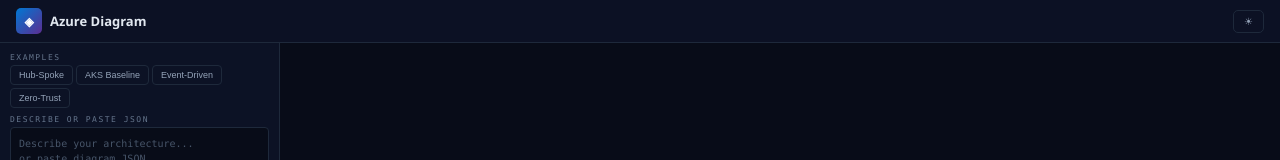
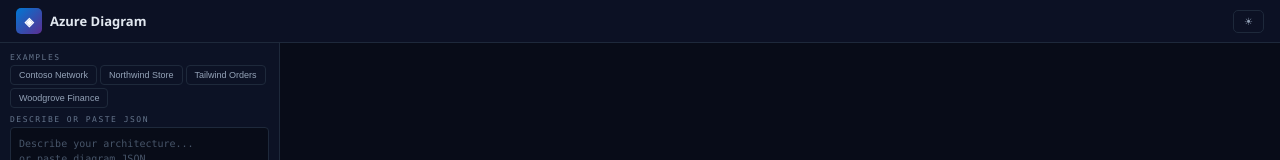
Before and after one commit to figlyn/azure-diagram-builder, a React (Vite) app: page / in a window 1280 px wide. Shown: the top 160 px of the page. Built offline with nearby package versions, Linux system fonts and the light colour scheme.

Commit message:
feat: enterprise business names for all 4 demo templates

```diff
--- a/src/App.jsx
+++ b/src/App.jsx
@@ -44,7 +44,7 @@
 const HIER_NODES={subnet_grp:new Set(["vm","vmss","aks","appservice","functions","container","nsg","lb","appgw"]),aks_grp:new Set(["container","acr","monitor","appinsights","loganalytics"])};
 
 const DEMOS={
-  hubspoke:{title:"Hub-Spoke Network Topology",
+  hubspoke:{title:"Contoso Enterprise Network",
     groups:[
       {id:"g1",type:"onprem",label:"Corporate Data Center",children:["n1"]},
       {id:"g2",type:"region",label:"Azure East US",children:["g3","g4","g5"]},
@@ -57,12 +57,14 @@
     ],
     nodes:[
       {id:"n1",type:"vm",label:"Domain Controllers",techName:"corp-dc-servers"},
-      {id:"n2",type:"vpngw",label:"VPN Gateway",techName:"vpngw-hub-001",wafPillar:"SE"},
-      {id:"n3",type:"firewall",label:"Corporate Firewall",techName:"afw-hub-001",wafPillar:"SE"},
-      {id:"n4",type:"aks",label:"Production Cluster",techName:"aks-prod-001",wafPillar:"RE"},
-      {id:"n5",type:"appservice",label:"Web Application",techName:"app-prod-001",wafPillar:"PE"},
-      {id:"n6",type:"vm",label:"Dev Workstation",techName:"vm-dev-001",wafPillar:"CO"},
-      {id:"n7",type:"sqldb",label:"Dev Database",techName:"sql-dev-001",wafPillar:"CO"}
+      {id:"n2",type:"vpngw",label:"Corporate Office Gateway",techName:"vgw-corp-hub-001",wafPillar:"SE"},
+      {id:"n3",type:"firewall",label:"Central Traffic Inspector",techName:"afw-hub-001",wafPillar:"SE"},
+      {id:"n4",type:"aks",label:"Product Catalog Platform",techName:"aks-spoke1-prod-001",wafPillar:"RE"},
+      {id:"n5",type:"appservice",label:"Employee Self-Service Portal",techName:"app-spoke2-prod-001",wafPillar:"PE"},
+      {id:"n6",type:"vm",label:"Legacy ERP Middleware",techName:"vm-spoke3-erp-001",wafPillar:"CO"},
+      {id:"n7",type:"sqldb",label:"Customer Master Database",techName:"sqldb-spoke1-prod-001",wafPillar:"CO"},
+      {id:"n8",type:"keyvault",label:"Shared Secrets Store",techName:"kv-hub-001",wafPillar:"SE"},
+      {id:"n9",type:"monitor",label:"Enterprise Operations Dashboard",techName:"log-hub-001",wafPillar:"OE"}
     ],
     edges:[
       {from:"n1",to:"n2",label:"IPSec/IKEv2",style:"solid"},
@@ -70,26 +72,30 @@
       {from:"n3",to:"n4",label:"VNet Peering",style:"solid"},
       {from:"n3",to:"n6",label:"VNet Peering",style:"solid"},
       {from:"n4",to:"n5",label:"Internal",style:"solid"},
-      {from:"n4",to:"n7",label:"TCP/1433",style:"dashed"}
+      {from:"n4",to:"n7",label:"TCP/1433",style:"dashed"},
+      {from:"n3",to:"n8",label:"Private Link",style:"dashed"},
+      {from:"n3",to:"n9",label:"Diagnostics",style:"dashed"}
     ]
   },
-  aksbaseline:{title:"AKS Baseline Architecture",
+  aksbaseline:{title:"NorthwindTraders.com \u2014 Cloud-Native Storefront",
     groups:[
       {id:"g1",type:"region",label:"East US",children:["g2","g3","n1"]},
       {id:"g2",type:"vnet_grp",label:"aks-vnet-001 (10.0.0.0/16)",children:["g4","g5"]},
-      {id:"g3",type:"rg",label:"rg-aks-baseline",children:["n6","n7","n8"]},
+      {id:"g3",type:"rg",label:"rg-aks-baseline",children:["n6","n7","n8","n9","n10"]},
       {id:"g4",type:"subnet_grp",label:"snet-ingress (10.0.1.0/24)",children:["n2"]},
       {id:"g5",type:"subnet_grp",label:"snet-nodepool (10.0.2.0/24)",children:["n3","n4","n5"]}
     ],
     nodes:[
-      {id:"n1",type:"frontdoor",label:"Global CDN",techName:"afd-baseline-001",wafPillar:"PE"},
-      {id:"n2",type:"appgw",label:"Ingress Controller",techName:"agw-ingress-001",wafPillar:"SE"},
-      {id:"n3",type:"aks",label:"Microservices Cluster",techName:"aks-baseline-001",wafPillar:"RE"},
+      {id:"n1",type:"frontdoor",label:"Global Storefront Accelerator",techName:"afd-ecom-prod-001",wafPillar:"PE"},
+      {id:"n2",type:"appgw",label:"Storefront Traffic Manager",techName:"agw-ecom-prod-001",wafPillar:"SE"},
+      {id:"n3",type:"aks",label:"Checkout & Catalog Services",techName:"aks-ecom-prod-001",wafPillar:"RE"},
       {id:"n4",type:"container",label:"Workload Pods",techName:"workload-pods",wafPillar:"PE"},
       {id:"n5",type:"nsg",label:"Node Pool NSG",techName:"nsg-nodepool-001",wafPillar:"SE"},
-      {id:"n6",type:"acr",label:"Container Registry",techName:"cr-baseline-001",wafPillar:"OE"},
-      {id:"n7",type:"keyvault",label:"Secret Store",techName:"kv-baseline-001",wafPillar:"SE"},
-      {id:"n8",type:"appinsights",label:"App Telemetry",techName:"appi-baseline-001",wafPillar:"OE"}
+      {id:"n6",type:"acr",label:"Release Artifact Registry",techName:"cr-ecom-prod-001",wafPillar:"OE"},
+      {id:"n7",type:"keyvault",label:"Payment Tokenization Vault",techName:"kv-ecom-prod-001",wafPillar:"SE"},
+      {id:"n8",type:"appinsights",label:"Shopper Experience Telemetry",techName:"appi-ecom-prod-001",wafPillar:"OE"},
+      {id:"n9",type:"monitor",label:"Platform Health Center",techName:"monitor-ecom-prod-001",wafPillar:"OE"},
+      {id:"n10",type:"loganalytics",label:"Storefront Diagnostics Workspace",techName:"log-ecom-prod-001",wafPillar:"OE"}
     ],
     edges:[
       {from:"n1",to:"n2",label:"HTTPS/443",style:"solid"},
@@ -98,75 +104,65 @@
       {from:"n3",to:"n6",label:"Pull HTTPS",style:"solid"},
       {from:"n3",to:"n7",label:"Managed Identity",style:"dashed"},
       {from:"n3",to:"n8",label:"Telemetry",style:"dashed"},
-      {from:"n5",to:"n3",label:"Micro-segment",style:"dashed"}
+      {from:"n5",to:"n3",label:"Micro-segment",style:"dashed"},
+      {from:"n8",to:"n9",label:"Metrics",style:"dashed"},
+      {from:"n9",to:"n10",label:"Logs",style:"dashed"}
     ]
   },
-  eventdriven:{title:"Event-Driven Microservices",
+  eventdriven:{title:"Tailwind Retail \u2014 Real-Time Order Processing",
     groups:[
-      {id:"g1",type:"rg",label:"rg-event-driven-001",children:["g2","g3","g4"]},
-      {id:"g2",type:"custom",label:"Ingestion Layer",children:["n3","n4"]},
-      {id:"g3",type:"custom",label:"Processing Layer",children:["n5","n6","n7"]},
-      {id:"g4",type:"custom",label:"Storage Layer",children:["n8","n9"]}
+      {id:"g1",type:"rg",label:"rg-tailwind-orders-prod",children:["g2","g3","g4"]},
+      {id:"g2",type:"custom",label:"Ingestion Layer",children:["n2","n3"]},
+      {id:"g3",type:"custom",label:"Processing Layer",children:["n4","n5"]},
+      {id:"g4",type:"custom",label:"Storage Layer",children:["n6","n7"]}
     ],
     nodes:[
-      {id:"n1",type:"apim",label:"API Gateway",techName:"apim-gateway-001",wafPillar:"SE"},
-      {id:"n2",type:"appinsights",label:"Observability",techName:"appi-eventsvc-001",wafPillar:"OE"},
-      {id:"n3",type:"eventhub",label:"Event Stream",techName:"evh-events-001",wafPillar:"RE"},
-      {id:"n4",type:"servicebus",label:"Command Bus",techName:"sb-commands-001",wafPillar:"RE"},
-      {id:"n5",type:"functions",label:"Event Processor",techName:"func-processor-001",wafPillar:"PE"},
-      {id:"n6",type:"functions",label:"Command Handler",techName:"func-handler-001",wafPillar:"PE"},
-      {id:"n7",type:"streamanalytics",label:"Real-time Analytics",techName:"asa-realtime-001",wafPillar:"PE"},
-      {id:"n8",type:"cosmos",label:"State Store",techName:"cosmos-state-001",wafPillar:"RE"},
-      {id:"n9",type:"storage",label:"Cold Archive",techName:"st-archive-001",wafPillar:"CO"}
+      {id:"n1",type:"apim",label:"Partner & Mobile API Gateway",techName:"apim-orders-prod-001",wafPillar:"SE"},
+      {id:"n2",type:"eventhub",label:"Order Event Stream",techName:"evh-orders-prod-001",wafPillar:"RE"},
+      {id:"n3",type:"servicebus",label:"Fulfillment Command Queue",techName:"sb-fulfill-prod-001",wafPillar:"RE"},
+      {id:"n4",type:"functions",label:"Inventory Reservation Engine",techName:"func-inventory-prod-001",wafPillar:"PE"},
+      {id:"n5",type:"streamanalytics",label:"Live Revenue Analytics",techName:"asa-revenue-prod-001",wafPillar:"PE"},
+      {id:"n6",type:"cosmos",label:"Order State Store",techName:"cosmos-orders-prod-001",wafPillar:"RE"},
+      {id:"n7",type:"storage",label:"Receipt & Invoice Archive",techName:"st-receipts-prod-001",wafPillar:"CO"}
     ],
     edges:[
-      {from:"n1",to:"n3",label:"Publish AMQP",style:"solid"},
-      {from:"n1",to:"n4",label:"Route AMQP",style:"solid"},
-      {from:"n3",to:"n5",label:"Trigger",style:"solid"},
-      {from:"n4",to:"n6",label:"Trigger",style:"solid"},
-      {from:"n5",to:"n8",label:"Write",style:"solid"},
-      {from:"n6",to:"n8",label:"Write",style:"solid"},
-      {from:"n7",to:"n3",label:"Query",style:"solid"},
-      {from:"n7",to:"n9",label:"Archive",style:"solid"},
-      {from:"n1",to:"n2",label:"Telemetry",style:"dashed"},
-      {from:"n5",to:"n2",label:"Metrics",style:"dashed"}
+      {from:"n1",to:"n2",label:"Publish AMQP",style:"solid"},
+      {from:"n1",to:"n3",label:"Route AMQP",style:"solid"},
+      {from:"n2",to:"n4",label:"Trigger",style:"solid"},
+      {from:"n3",to:"n4",label:"Trigger",style:"solid"},
+      {from:"n4",to:"n6",label:"Write",style:"solid"},
+      {from:"n5",to:"n2",label:"Query",style:"solid"},
+      {from:"n5",to:"n7",label:"Archive",style:"solid"},
+      {from:"n4",to:"n5",label:"Metrics",style:"dashed"}
     ]
   },
-  zerotrust:{title:"Zero-Trust Network Architecture",
+  zerotrust:{title:"Woodgrove Financial \u2014 Zero-Trust Trading",
     groups:[
       {id:"g1",type:"custom",label:"Identity Perimeter",children:["n1","n2"]},
       {id:"g2",type:"region",label:"East US",children:["g3","g4"]},
       {id:"g3",type:"vnet_grp",label:"vnet-zerotrust-001 (10.0.0.0/16)",children:["g5","g6"]},
-      {id:"g4",type:"rg",label:"rg-security-platform",children:["n9","n10","n11","n12"]},
+      {id:"g4",type:"rg",label:"rg-security-platform",children:["n7","n8"]},
       {id:"g5",type:"subnet_grp",label:"snet-dmz (10.0.1.0/24)",children:["n3","n4"]},
-      {id:"g6",type:"subnet_grp",label:"snet-app (10.0.2.0/24)",children:["n5","n6","n7","n8"]}
+      {id:"g6",type:"subnet_grp",label:"snet-app (10.0.2.0/24)",children:["n5","n6"]}
     ],
     nodes:[
-      {id:"n1",type:"entra",label:"Identity Provider",techName:"entra-tenant-001",wafPillar:"SE"},
-      {id:"n2",type:"condaccess",label:"Access Policies",techName:"ca-policy-001",wafPillar:"SE"},
-      {id:"n3",type:"appgw",label:"WAF Ingress",techName:"agw-waf-001",wafPillar:"SE"},
-      {id:"n4",type:"nsg",label:"DMZ Firewall",techName:"nsg-dmz-001",wafPillar:"SE"},
-      {id:"n5",type:"aks",label:"App Cluster",techName:"aks-apps-001",wafPillar:"RE"},
-      {id:"n6",type:"functions",label:"API Functions",techName:"func-api-001",wafPillar:"PE"},
-      {id:"n7",type:"keyvault",label:"App Secrets",techName:"kv-secrets-001",wafPillar:"SE"},
-      {id:"n8",type:"sqldb",label:"Private Database",techName:"sql-private-001",wafPillar:"RE"},
-      {id:"n9",type:"sentinel",label:"SIEM",techName:"siem-sentinel-001",wafPillar:"SE"},
-      {id:"n10",type:"monitor",label:"Monitoring",techName:"mon-platform-001",wafPillar:"OE"},
-      {id:"n11",type:"loganalytics",label:"Security Logs",techName:"log-security-001",wafPillar:"OE"},
-      {id:"n12",type:"keyvault",label:"Platform Secrets",techName:"kv-platform-001",wafPillar:"SE"}
+      {id:"n1",type:"entra",label:"Corporate Identity Authority",techName:"id-woodgrove-prod-001",wafPillar:"SE"},
+      {id:"n2",type:"condaccess",label:"Adaptive Access Policies",techName:"ca-woodgrove-prod-001",wafPillar:"SE"},
+      {id:"n3",type:"appgw",label:"Trading Portal Shield",techName:"agw-trading-prod-001",wafPillar:"SE"},
+      {id:"n4",type:"nsg",label:"Workload Micro-Perimeter",techName:"nsg-trading-prod-001",wafPillar:"SE"},
+      {id:"n5",type:"aks",label:"Trade Execution Engine",techName:"aks-trading-prod-001",wafPillar:"RE"},
+      {id:"n6",type:"keyvault",label:"HSM-Backed Credential Vault",techName:"kv-trading-prod-001",wafPillar:"SE"},
+      {id:"n7",type:"sentinel",label:"Threat Intelligence Center",techName:"sentinel-soc-prod-001",wafPillar:"SE"},
+      {id:"n8",type:"monitor",label:"Regulatory Audit Telemetry",techName:"log-compliance-prod-001",wafPillar:"OE"}
     ],
     edges:[
       {from:"n1",to:"n2",label:"Identity Policy",style:"dashed"},
       {from:"n2",to:"n3",label:"Authorized",style:"solid"},
       {from:"n3",to:"n5",label:"WAF Filtered",style:"solid"},
-      {from:"n3",to:"n6",label:"WAF Filtered",style:"solid"},
       {from:"n4",to:"n5",label:"Micro-segment",style:"solid"},
-      {from:"n5",to:"n7",label:"Private Link",style:"dashed"},
-      {from:"n5",to:"n8",label:"Private Link",style:"dashed"},
-      {from:"n6",to:"n12",label:"Secrets",style:"dashed"},
-      {from:"n3",to:"n9",label:"WAF Logs",style:"dashed"},
-      {from:"n9",to:"n10",label:"Security Events",style:"solid"},
-      {from:"n10",to:"n11",label:"Logs",style:"dashed"}
+      {from:"n5",to:"n6",label:"Private Link",style:"dashed"},
+      {from:"n3",to:"n7",label:"WAF Logs",style:"dashed"},
+      {from:"n7",to:"n8",label:"Security Events",style:"solid"}
     ]
   },
 };
@@ -611,7 +607,7 @@
       <div style={{display:"flex",minHeight:"calc(100vh - 45px)"}}>
         {isMobile&&drawerOpen&&<div onClick={()=>setDrawerOpen(false)} style={{position:"fixed",inset:0,top:45,background:"rgba(0,0,0,.5)",zIndex:40}}/>}
         <aside style={{width:isMobile?"85vw":280,position:isMobile?"fixed":"relative",left:isMobile?(drawerOpen?0:"-100%"):0,top:isMobile?45:0,height:isMobile?"calc(100vh-45px)":"auto",zIndex:isMobile?50:1,transition:"left .3s",borderRight:`1px solid ${T.bdr}`,padding:10,display:"flex",flexDirection:"column",gap:7,overflowY:"auto",flexShrink:0,background:T.srf}}>
-          <div><label style={lbl(T)}>EXAMPLES</label><div style={{display:"flex",gap:3,flexWrap:"wrap"}}>{[["hubspoke","Hub-Spoke"],["aksbaseline","AKS Baseline"],["eventdriven","Event-Driven"],["zerotrust","Zero-Trust"]].map(([k,l])=> <button key={k} onClick={()=>setActiveEx(k)} style={{padding:"4px 8px",borderRadius:4,border:`1px solid ${activeEx===k?"#0078D4":T.bdr}`,background:activeEx===k?"rgba(0,120,212,.1)":"transparent",color:activeEx===k?"#0078D4":T.ts,fontSize:9,cursor:"pointer"}}>{l}</button>)}</div></div>
+          <div><label style={lbl(T)}>EXAMPLES</label><div style={{display:"flex",gap:3,flexWrap:"wrap"}}>{[["hubspoke","Contoso Network"],["aksbaseline","Northwind Store"],["eventdriven","Tailwind Orders"],["zerotrust","Woodgrove Finance"]].map(([k,l])=> <button key={k} onClick={()=>setActiveEx(k)} style={{padding:"4px 8px",borderRadius:4,border:`1px solid ${activeEx===k?"#0078D4":T.bdr}`,background:activeEx===k?"rgba(0,120,212,.1)":"transparent",color:activeEx===k?"#0078D4":T.ts,fontSize:9,cursor:"pointer"}}>{l}</button>)}</div></div>
           {activeEx&&<button onClick={()=>loadDemo(activeEx)} style={{padding:9,borderRadius:5,border:"none",background:"linear-gradient(135deg,#0078D4,#5C2D91)",color:"white",fontSize:11,fontWeight:600,cursor:"pointer"}}>▶ Load Demo</button>}
           <div><label style={lbl(T)}>DESCRIBE OR PASTE JSON</label><textarea value={input} onChange={e=>setInput(e.target.value)} placeholder={"Describe your architecture...\nor paste diagram JSON"} style={{width:"100%",minHeight:90,padding:8,borderRadius:4,border:`1px solid ${T.bdr}`,background:T.bg,color:T.text,fontSize:10,fontFamily:"Consolas,monospace",lineHeight:1.5,resize:"vertical",outline:"none",boxSizing:"border-box"}}/>
             <div style={{display:"flex",gap:4,marginTop:4}}>
```
